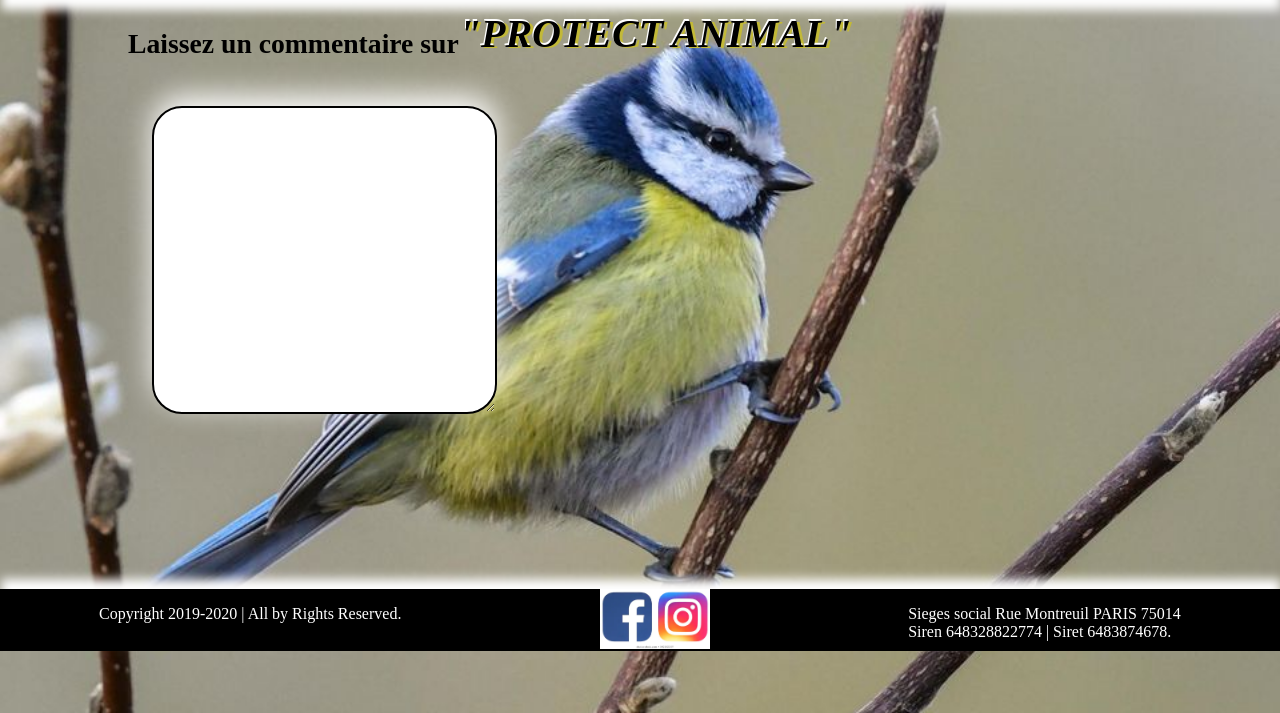
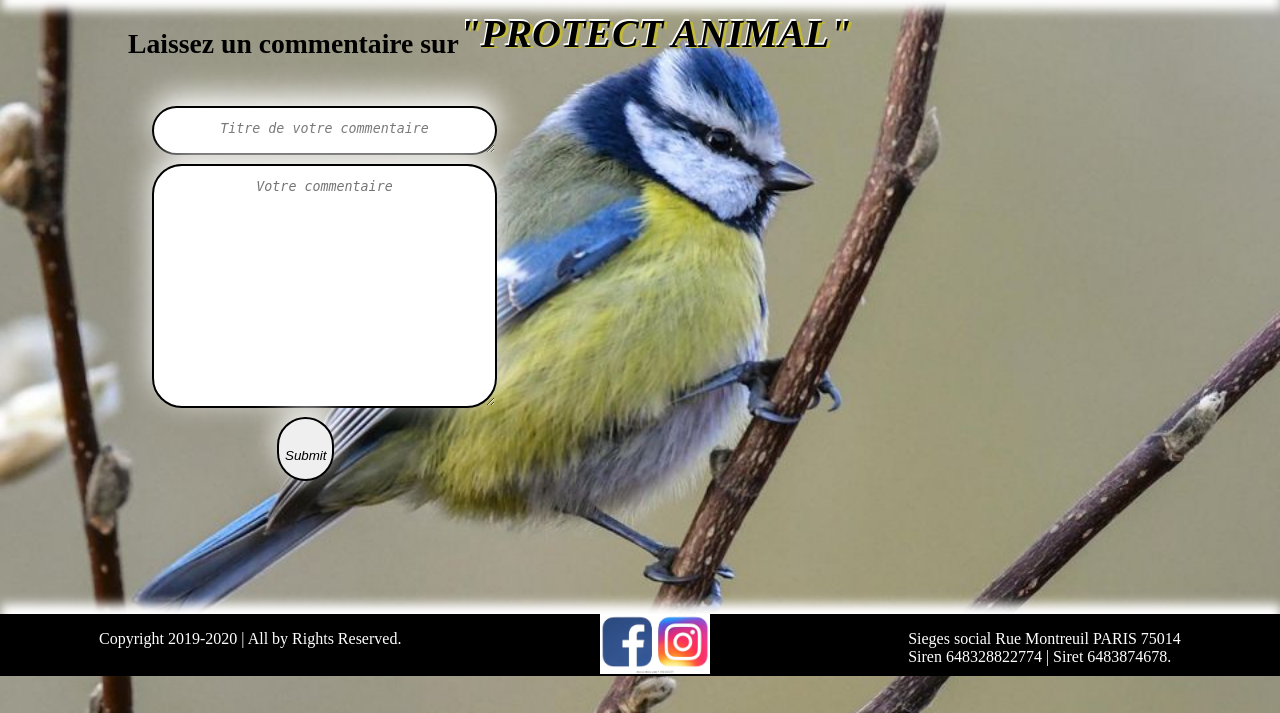
Before and after one commit to alexandra-reggi/livre-or-old, a PHP site: page /commentaire.php in a window 1280 px wide. Shown: the part 87-800 px from the top of the page. Run offline with PHP 8.4, Linux system fonts and the light colour scheme; the visitor is signed in with stand-in values (Sample User, id 1).

Commit message:
reste à verifier la fonctionalité

```diff
--- a/commentaire.css
+++ b/commentaire.css
@@ -87,11 +87,18 @@ li a{
     color: white;
     background-color: black;
     display: flex;
-    margin-top: 6%;
+    margin-top: 8%;
     height: 62px;
     width: 100%;
 }
 
+
+#zonetitre{
+    display: flex;
+    flex-direction: row;
+    margin-top: 9px;
+    margin-left: 152px;
+}
 
 
 #zonecom{
@@ -99,20 +106,32 @@ li a{
     flex-direction: row;
     margin-top: 9px;
     margin-left: 152px;
-
 }
 
 
-#text{
+#zonevalid{
+    display: flex;
+    flex-direction: row;
+    margin-top: 9px;
+    margin-left: 277px;
+    height: 64px;
+}
+
+.text{
     box-shadow: 1px -10px 30px white;
     border: solid 2px black;
     border-radius: 30px;
+    text-align: center;
+    padding-top: 13px;
+    font-style: italic;
+}
 
-}
 
 main{
     height: 64vh;
 }
+
+
 
 #phrase{
     text-shadow: 1px 1px 2px white;
--- a/commentaire.php
+++ b/commentaire.php
@@ -30,9 +30,19 @@ session_start()
     </section>
 
     <section>
-        <article  id="zonecom">
-            <textarea id="text" cols="40" rows="20"></textarea>
-        <article>
+        <form method="post">
+            <article id="zonetitre">
+                <textarea class="text" cols="40" row="20" placeholder="Titre de votre commentaire"></textarea>
+            </article>
+
+                <article  id="zonecom">
+                    <textarea class="text" cols="40" rows="15" placeholder="Votre commentaire"></textarea>
+                </article>
+
+                    <article id="zonevalid">
+                        <input class="text" type="submit" valeur="valider" name="valider"/>
+                    </article>
+        </form>
     </section>
     <?php
     }
--- a/livre-or.css
+++ b/livre-or.css
@@ -84,6 +84,7 @@ li a{
     width: 102%;
     border: 1em silver ridge;
     background-color: rgba(87, 44, 44, 0.301);
+    color: white;
   }
 
 
```
Also changed, not shown: livre-or.php (+33 -2 lines).
